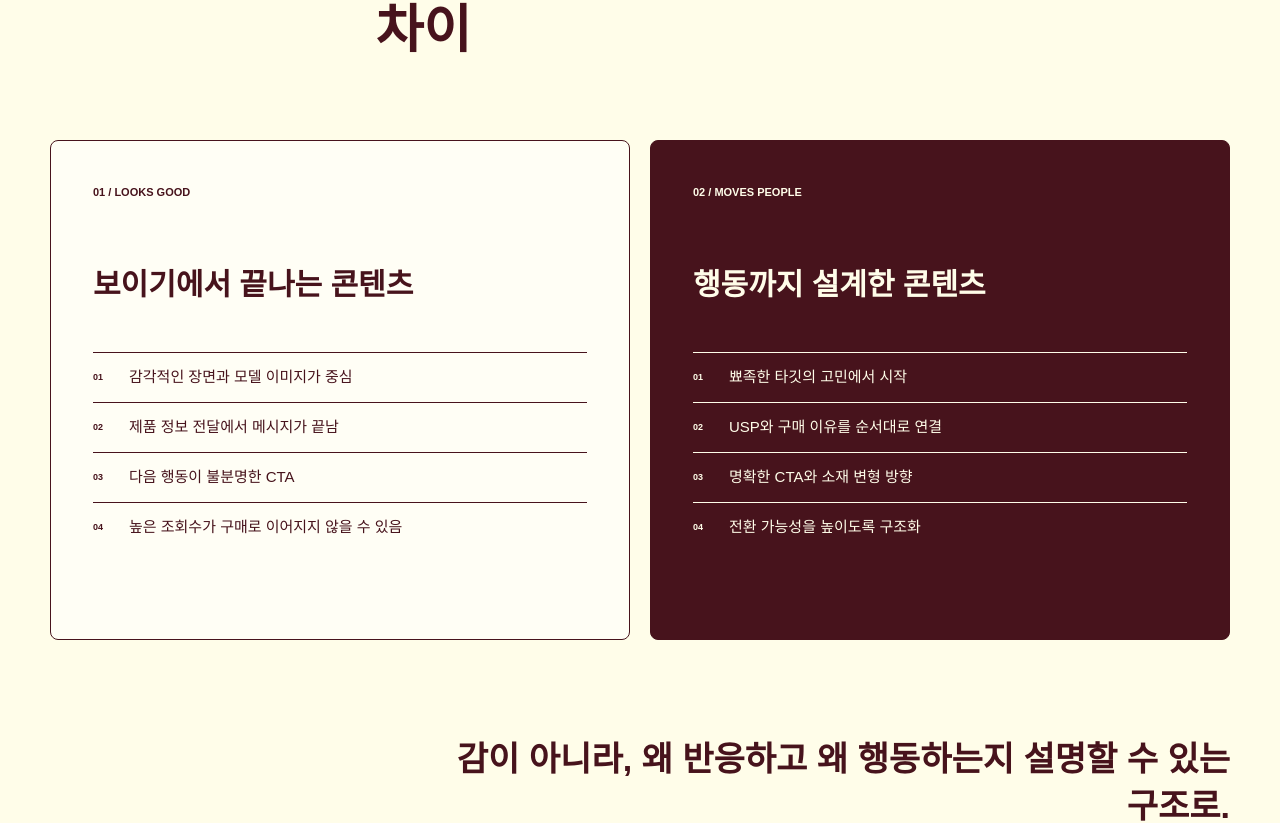
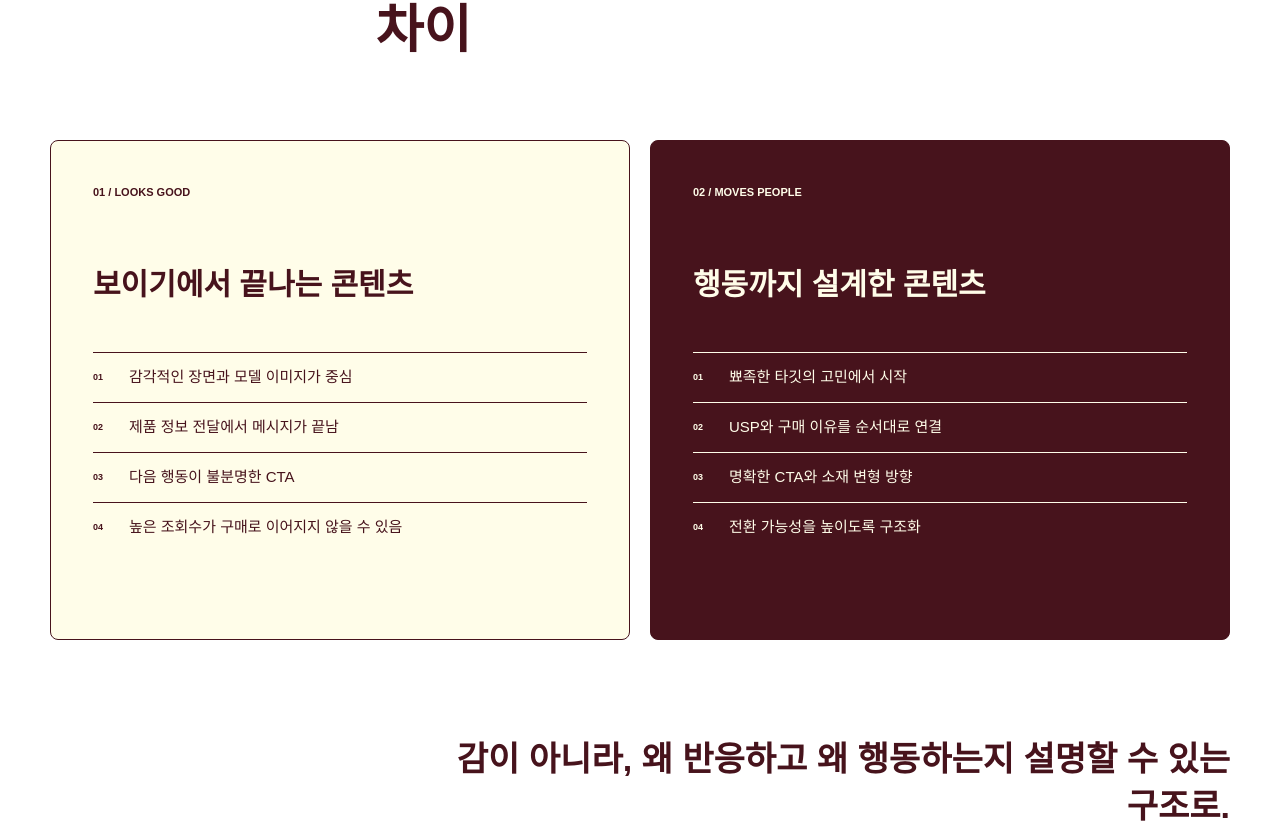
Before and after one commit to janelee0813/HaranPark, a Next.js app: page / in a window 1280 px wide. Shown: the part 1205-2028 px from the top of the page. Built offline with nearby package versions, Linux system fonts and the light colour scheme; no server answers.

Commit message:
style: make white the primary page background

```diff
--- a/src/app/globals.css
+++ b/src/app/globals.css
@@ -7,7 +7,8 @@
   --cherry-dark: #2f0b12;
   --cotton: #ffd7e7;
   --lemon: #fffde9;
-  --paper: #fffef5;
+  --white: #ffffff;
+  --paper: #ffffff;
   --line: rgba(71, 19, 28, 0.22);
   --font-display: "Paperlogy", "Pretendard", "Apple SD Gothic Neo", "Noto Sans KR", sans-serif;
   --font-sans: "Pretendard", "Apple SD Gothic Neo", "Noto Sans KR", sans-serif;
@@ -21,13 +22,13 @@
 
 html {
   scroll-behavior: smooth;
-  background: var(--lemon);
+  background: var(--white);
 }
 
 body {
   margin: 0;
   overflow-x: hidden;
-  background: var(--lemon);
+  background: var(--white);
   color: var(--cherry);
   font-family: var(--font-sans);
   font-size: 16px;
@@ -81,7 +82,7 @@ button {
   padding: 12px 18px;
   transform: translateY(-160%);
   border: 1px solid var(--cherry);
-  background: var(--lemon);
+  background: var(--white);
   font-weight: 700;
   transition: transform 160ms ease;
 }
@@ -111,13 +112,13 @@ section[id] {
   left: 0;
   height: var(--header-height);
   border-bottom: 1px solid transparent;
-  background: rgba(255, 253, 233, 0);
+  background: rgba(255, 255, 255, 0);
   transition: background-color 220ms ease, border-color 220ms ease;
 }
 
 .site-header.is-scrolled {
   border-color: var(--line);
-  background: rgba(255, 253, 233, 0.96);
+  background: rgba(255, 255, 255, 0.96);
 }
 
 .site-header__inner {
@@ -546,7 +547,7 @@ section[id] {
 }
 
 .difference-panel--1 {
-  background: var(--paper);
+  background: var(--lemon);
 }
 
 .difference-panel--2 {
@@ -889,7 +890,7 @@ section[id] {
 }
 
 .process {
-  background: var(--paper);
+  background: var(--white);
   border-top: 1px solid var(--line);
   border-bottom: 1px solid var(--line);
 }
@@ -1058,7 +1059,7 @@ section[id] {
   overflow: hidden;
   border: 1px solid var(--cherry);
   border-radius: 8px;
-  background: var(--paper);
+  background: var(--white);
 }
 
 .portfolio-card__media {
@@ -1551,7 +1552,7 @@ section[id] {
     padding: 0;
     border: 1px solid var(--cherry);
     border-radius: 6px;
-    background: var(--lemon);
+    background: var(--white);
     cursor: pointer;
   }
 
@@ -1571,7 +1572,7 @@ section[id] {
     transform: translateY(-110%);
     flex-direction: column;
     border-top: 1px solid var(--line);
-    background: var(--lemon);
+    background: var(--white);
     visibility: hidden;
     transition: transform 260ms ease, visibility 260ms;
   }
--- a/src/app/layout.tsx
+++ b/src/app/layout.tsx
@@ -25,7 +25,7 @@ export const metadata: Metadata = {
 };
 
 export const viewport: Viewport = {
-  themeColor: "#FFFDE9",
+  themeColor: "#FFFFFF",
   width: "device-width",
   initialScale: 1,
 };
--- a/src/app/opengraph-image.tsx
+++ b/src/app/opengraph-image.tsx
@@ -15,7 +15,7 @@ export default function OpenGraphImage() {
           flexDirection: "column",
           justifyContent: "space-between",
           padding: "62px 72px",
-          background: "#FFFDE9",
+          background: "#FFFFFF",
           color: "#47131C",
           fontFamily: "sans-serif",
         }}
```
